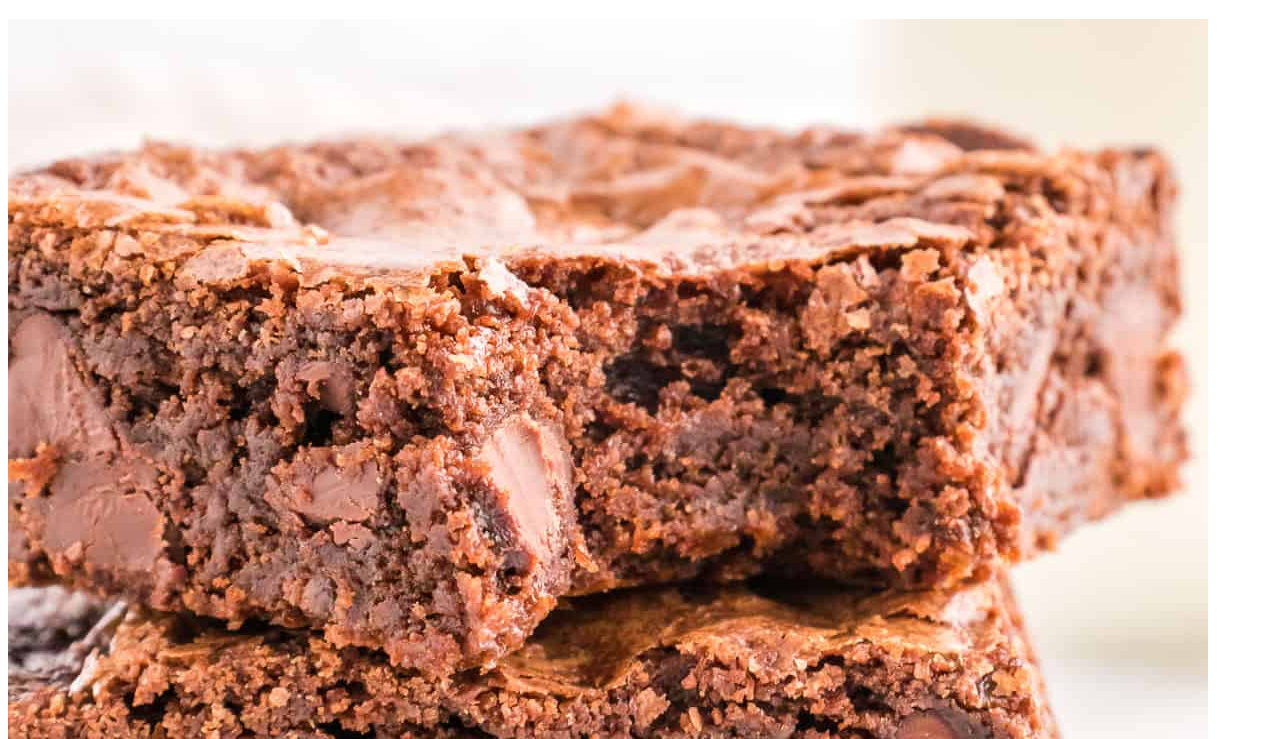
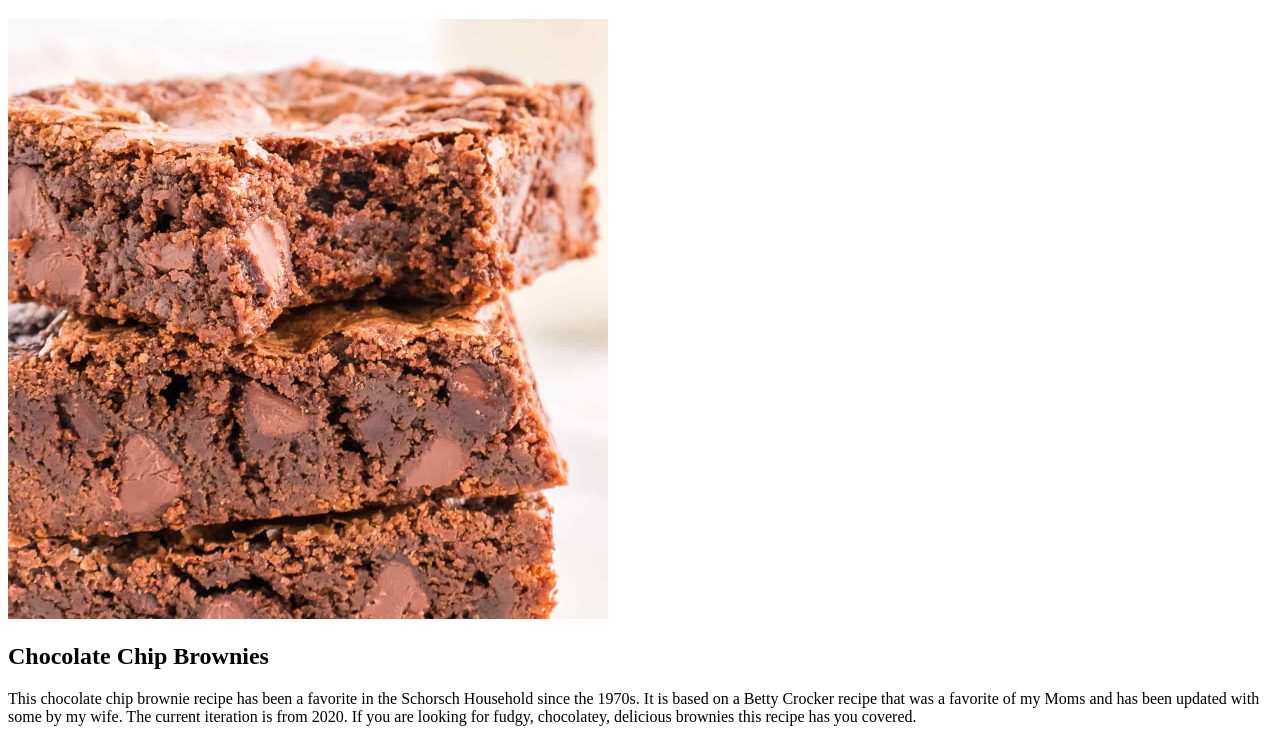
Before and after one commit to jpschorsch/odin-recipes, a plain HTML site: page recipes/brownies.html in a window 1280 px wide. Shown: the part 61-800 px from the top of the page. Drawn offline with Linux system fonts and the light colour scheme.

Commit message:
Edited the brownie recipe with image

```diff
--- a/recipes/brownies.html
+++ b/recipes/brownies.html
@@ -6,8 +6,8 @@
     </head>
     <body>
         <h1>Brownies</h1>
-        <img src = "/images/chocolate-chip-brownies.jpg" alt="Picture of chocolate chip brownies" height="1200"
-        width="1200">
+        <img src ="./images/chocolate-chip-brownies.jpg" alt="Picture of chocolate chip brownies" height="600"
+        width="600">
         <h2>Chocolate Chip Brownies</h2>
         <p>This chocolate chip brownie recipe has been a favorite in the Schorsch Household since the 1970s. It is
             based on a Betty Crocker recipe that was a favorite of my Moms and has been updated with some
```
